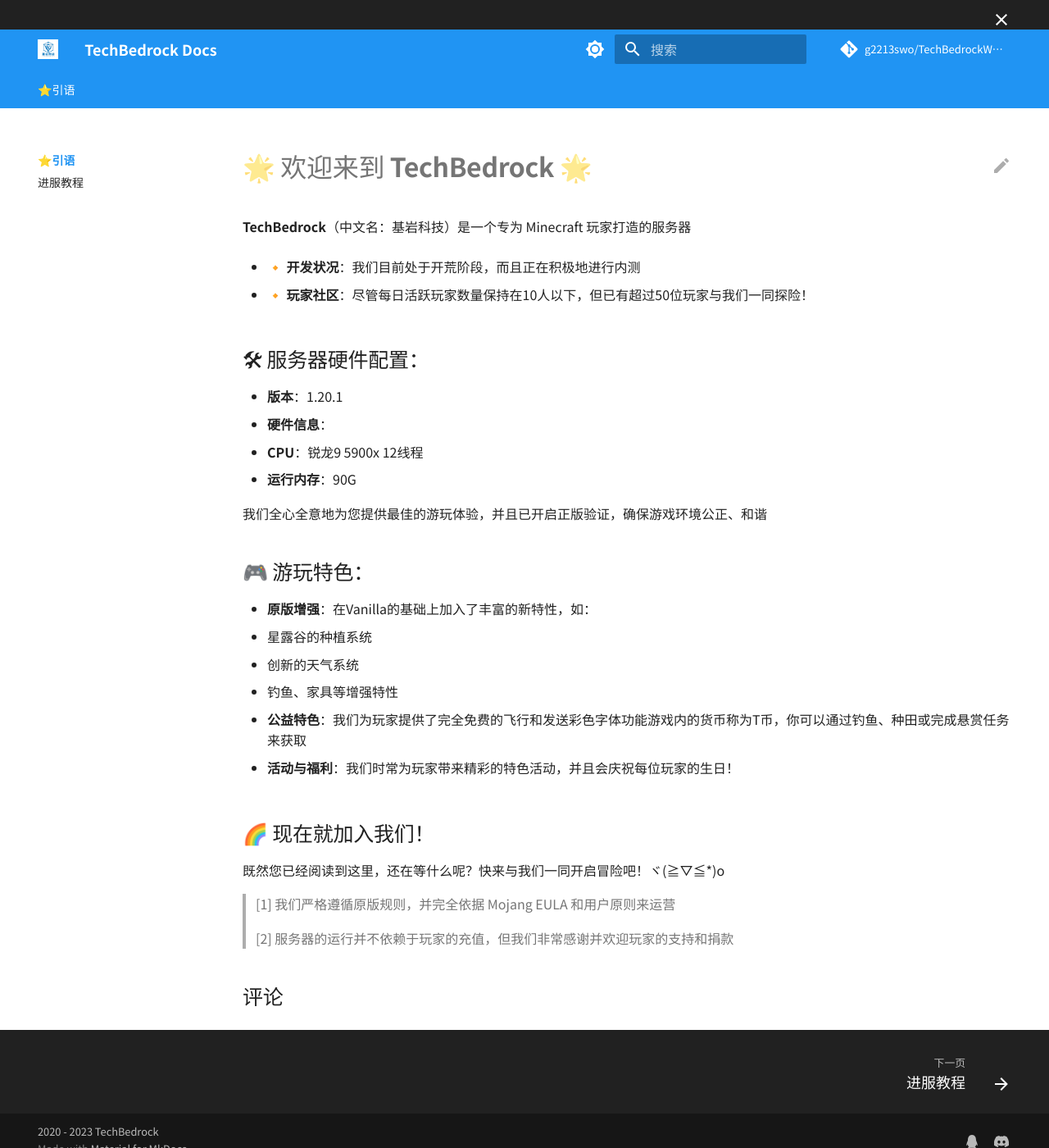
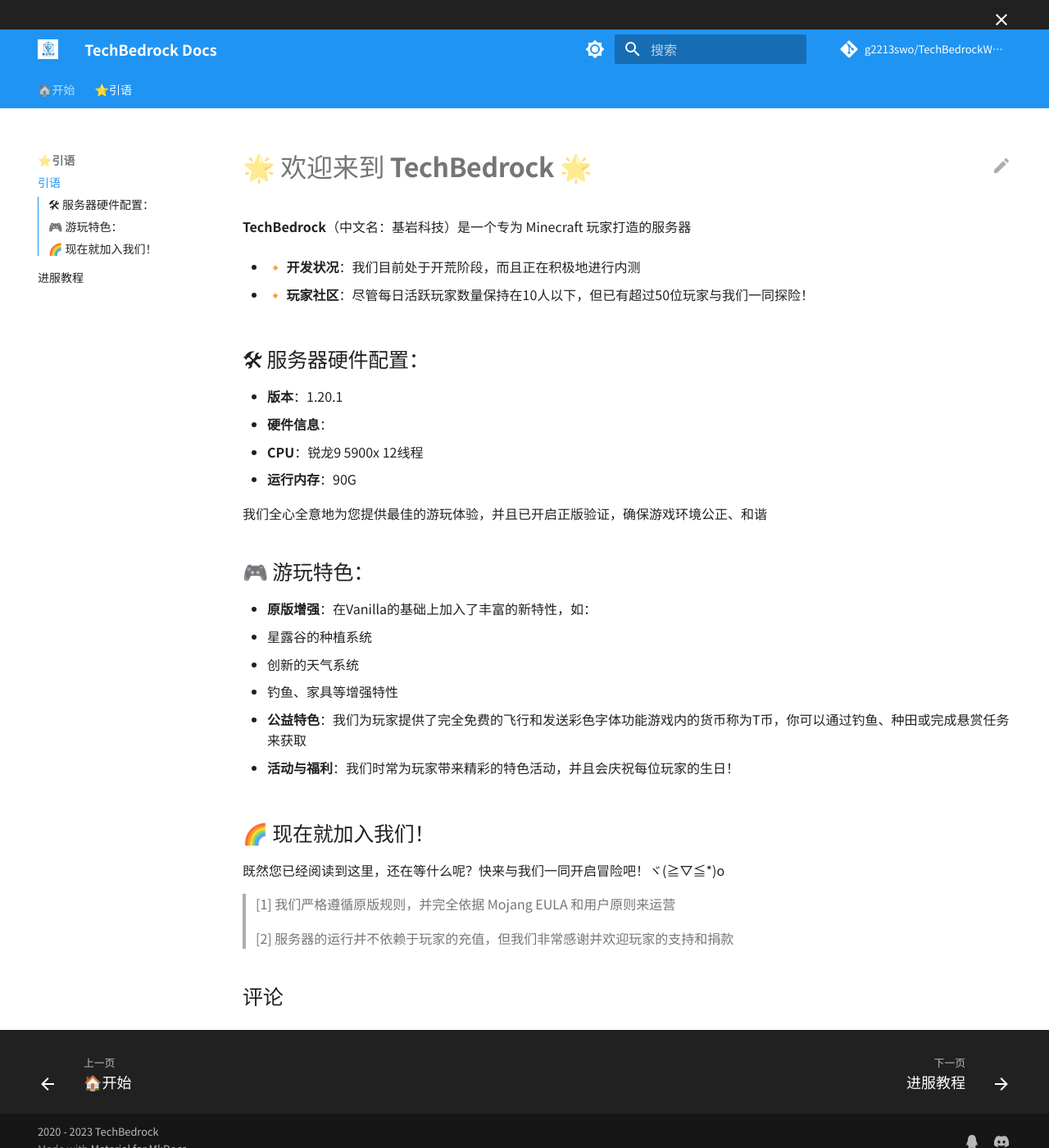
Before and after one commit to g2213swo/TechBedrockWiki, an MkDocs documentation site: the page built from docs/tutorial/welcome.md, in a window 1280 px wide and 1400 px high. Shown: the whole window at 82% size. Built offline with MkDocs 1.6.1 and Material for MkDocs 9.7.7, drawn with Linux system fonts in a browser that asks for light colours; comment, search, counter and statistics services are not loaded.

Commit message:
add index.md to docs

```diff
--- /dev/null
+++ b/docs/index.md
@@ -0,0 +1,11 @@
+# TechBedrock: 重新定义 Minecraft 生存体验
+
+在 **TechBedrock** 之中，我们带您踏上一段与众不同的 Minecraft 旅程。在这里，您不再只是为了生存而玩，而是为了享受、回味和与众玩家一同度过那份独特的 "养老" 时光。
+
+想象一下，阳光斜照，您在海边的小屋门前晒太阳、与好友种田、钓鱼，而每一个夜晚，大家围坐在篝火旁，烤着钓来的鱼，各自分享蔬菜水果，分享当天的冒险与收获。
+
+**TechBedrock** 不仅仅是一个游戏服务器，它是一个充满温馨、乐趣和回忆的家园。从原版增强的特性到各种趣味活动，我们为您呈现了一个不同于传统的 Minecraft 生存模式。
+
+> 🌲 *“在 TechBedrock，我们不仅仅生存，我们生活。”*
+
+不管您是 Minecraft 的老玩家，还是新手，这里都有属于您的一片天地。欢迎加入我们，一起在 **TechBedrock** 这片养老乐土中，体验、探索、回味。
--- a/mkdocs.yml
+++ b/mkdocs.yml
@@ -30,8 +30,9 @@
       fallback_to_build_date: true
 
 nav:
+  - '🏠开始': 'index.md'
   - '⭐引语':
-      - 引语: 'tutorial/index.md'
+      - 引语: 'tutorial/welcome.md'
       - 进服教程: 'tutorial/tutorial.md'
   # - 一级导航A:
   #     - 二级导航A1: 'a1.md'
```
Also changed, not shown: docs/tutorial/welcome.md (renamed from docs/tutorial/index.md).
